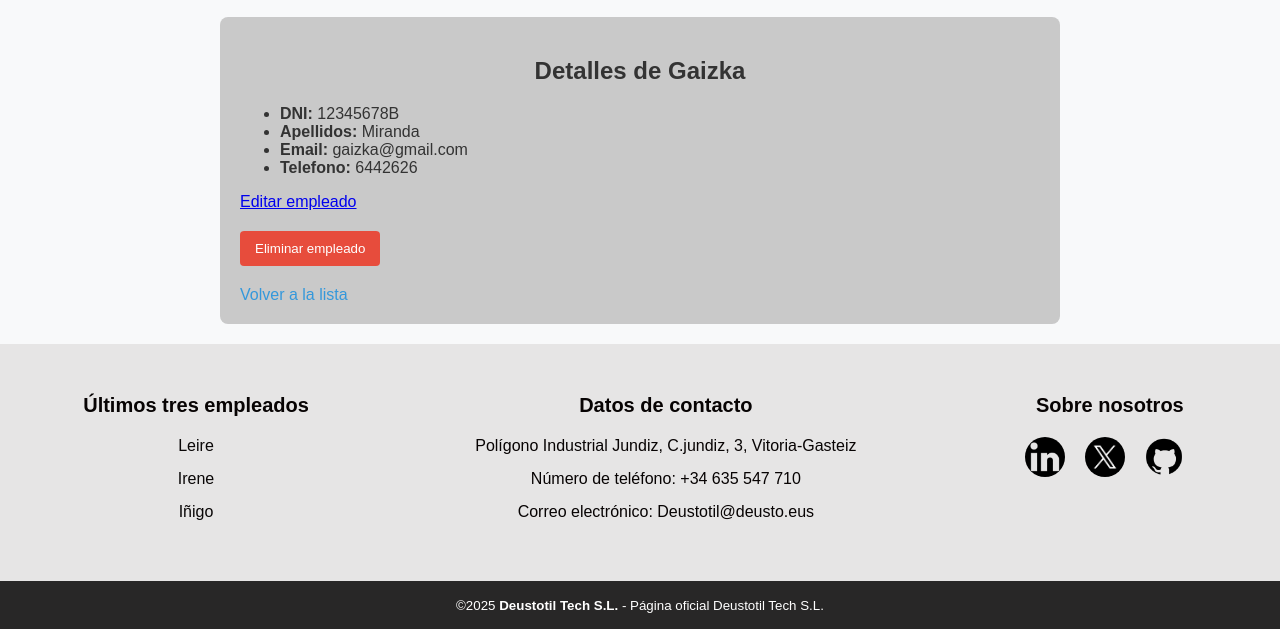
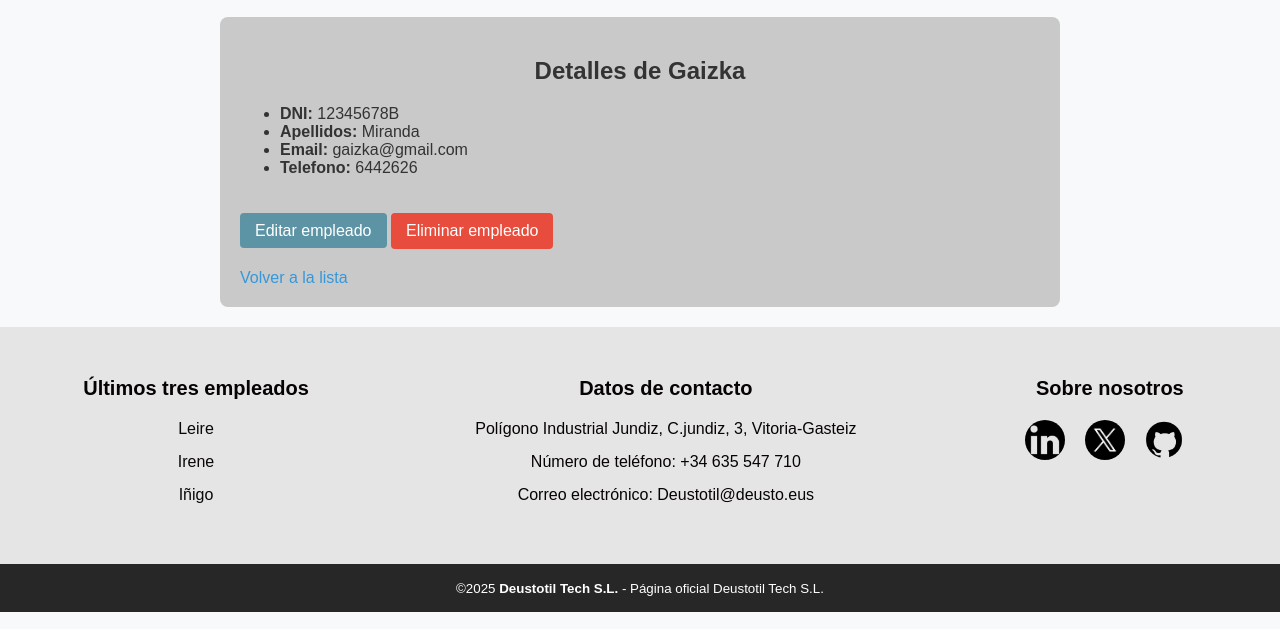
Before and after one commit to GaizkaMiranda/ProyectoWeb2025, a Django app: page /AppDjango/empleados/1/ in a window 1280 px wide. Shown: the part 277-906 px from the top of the page. Run offline with Django 4.2, Linux system fonts and the light colour scheme; data comes from the database, SQL or seed files in the repository.

Commit message:
Boton eliminar y editar de "Detalles"

```diff
--- a/AppDjango/templates/empleado-detalle.html
+++ b/AppDjango/templates/empleado-detalle.html
@@ -10,10 +10,9 @@
             <li><strong>Email:</strong> {{ empleado.email }}</li>
             <li><strong>Telefono:</strong> {{ empleado.telefono }}</li>
         </ul>
-        <a href="{% url 'empleado_update' empleado.pk %}" class="boton-editar">Editar empleado</a>
-
         <form method="post" action="{% url 'empleado_delete' empleado.pk %}">
             {% csrf_token %}
+            <a href="{% url 'empleado_update' empleado.pk %}" class="boton-editar">Editar empleado</a>
             <button type="submit" class="boton-borrar">Eliminar empleado</button>
         </form>
 
--- a/AppDjango/templates/herramienta-detalle.html
+++ b/AppDjango/templates/herramienta-detalle.html
@@ -9,9 +9,10 @@
                 <li><strong>Descripción de la herramienta:</strong> {{ herramienta.descripcion }} </li>
                 <li><strong>Horas disponibles de la herramienta:</strong> {{ herramienta.horas_disponibilidad }}</li>
             </ul>
-            <a href="{% url 'herramienta_update' herramienta.pk %}" class="boton-editar">Editar herramienta</a>
+
             <form method="post" action="{% url 'herramienta_delete' herramienta.pk %}">
                 {% csrf_token %}
+                <a href="{% url 'herramienta_update' herramienta.pk %}" class="boton-editar">Editar herramienta</a>
                 <button type="submit" class="boton-borrar">Eliminar herramienta</button>
             </form>
 
--- a/AppDjango/templates/proyecto-detalle.html
+++ b/AppDjango/templates/proyecto-detalle.html
@@ -19,9 +19,9 @@
                     </ul>
                 </li>
             </ul>
-            <a href="{% url 'proyecto_update' proyecto.pk %}" class="boton-editar">Editar proyecto</a>
             <form method="post" action="{% url 'proyecto_delete' proyecto.pk %}">
                 {% csrf_token %}
+                <a href="{% url 'proyecto_update' proyecto.pk %}" class="boton-editar">Editar proyecto</a>
                 <button type="submit" class="boton-borrar">Eliminar proyecto</button>
             </form>
 
--- a/AppDjango/templates/tarea-detalle.html
+++ b/AppDjango/templates/tarea-detalle.html
@@ -16,11 +16,9 @@
                 <li><strong>Herramientas:</strong> {{ tarea.herramientas }} </li>
                 <li><strong>Notas:</strong> {{ tarea.notas }} </li>
             </ul>
-
-            <a href="{% url 'tarea_update' tarea.pk %}" class="boton-editar">Editar tarea</a>
-
             <form method="post" action="{% url 'tarea_delete' tarea.pk %}">
                 {% csrf_token %}
+                <a href="{% url 'tarea_update' tarea.pk %}" class="boton-editar">Editar tarea</a>
                 <button type="submit" class="boton-borrar">Eliminar tarea</button>
             </form>
 
--- a/static/css/styles.css
+++ b/static/css/styles.css
@@ -279,11 +279,11 @@ background-color: #003f7f;
 .boton-borrar {
     background-color: #e74c3c;
     color: white;
-    padding: 10px 15px;
+    padding: 9px 15px;
     border: none;
     border-radius: 4px;
-    cursor: pointer;
     margin-top: 20px;
+    font-size: medium;
 }
 
 .boton-borrar:hover {
@@ -300,3 +300,17 @@ background-color: #003f7f;
 .boton-volver:hover {
     text-decoration: underline;
 }
+
+.boton-editar {
+    background-color: #5d94a5;
+    color: white;
+    padding: 9px 15px;
+    border: none;
+    border-radius: 4px;
+    margin-top: 30px;
+    text-decoration: none;
+}
+
+.boton-editar:hover {
+    background-color: #46717e;
+}
```
